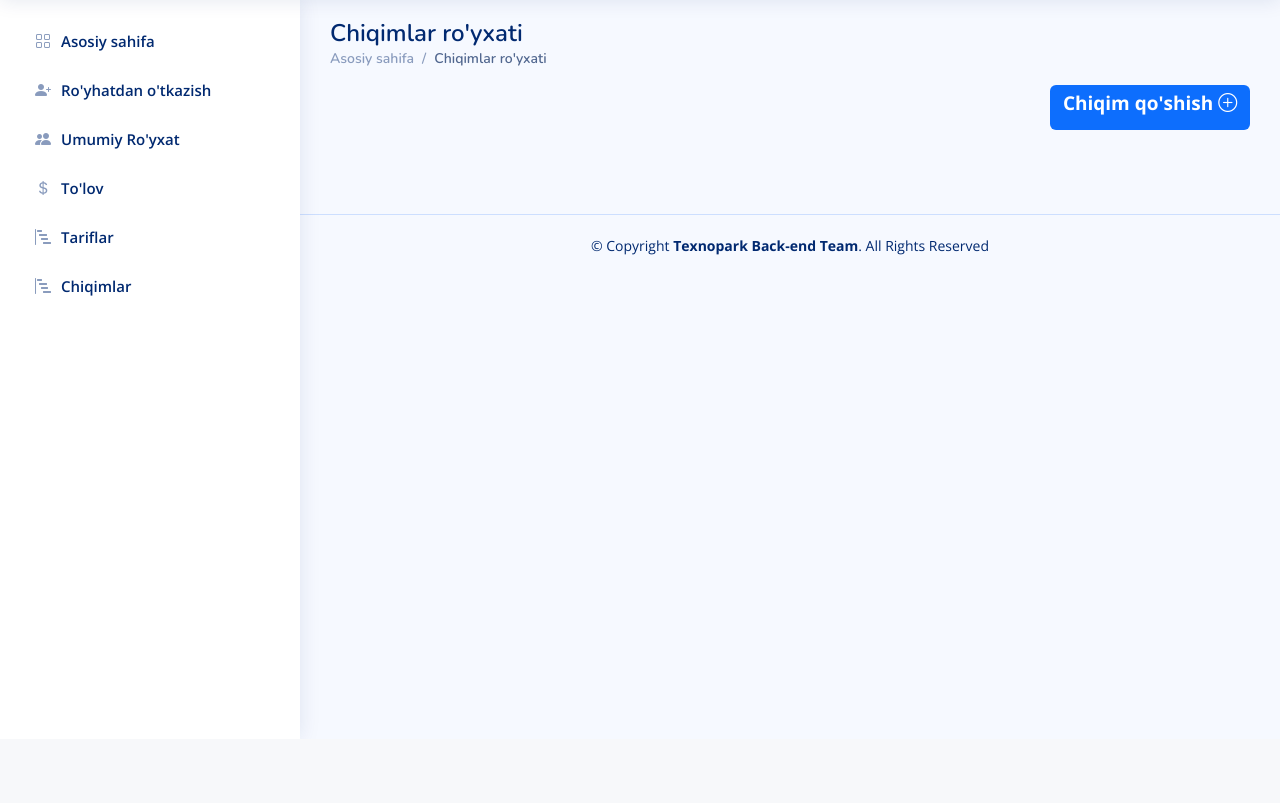
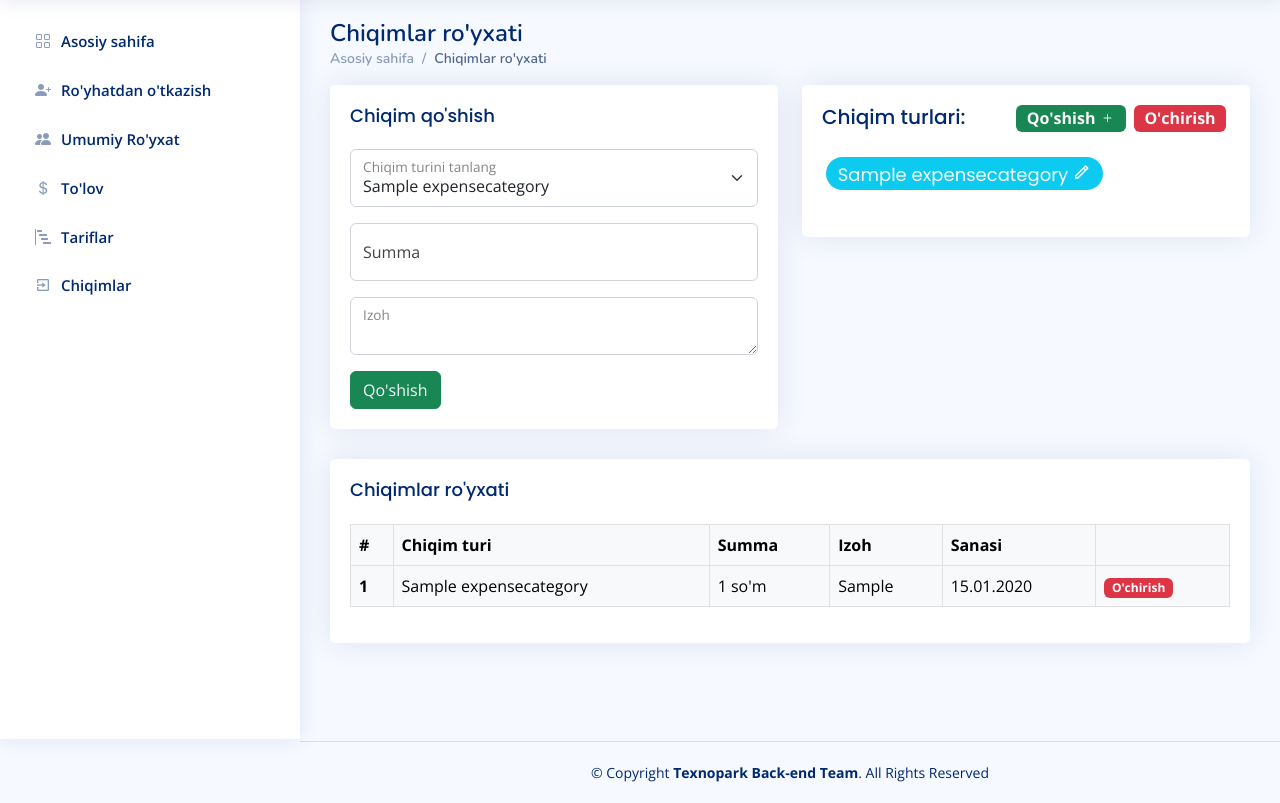
Before and after one commit to Abdulhamid51/fitnes_crm, a Django app: page /expense in a window 1280 px wide. Shown: the part 61-864 px from the top of the page. Before the commit the page ends 783 px from the top, so only its background shows below. Run offline with Django 3.2, Linux system fonts and the light colour scheme; tables that the repository leaves empty hold one stand-in row (values such as "Sample post"); some libraries are stand-ins or nearby versions.

Commit message:
expenses finished

```diff
--- a/main/admin.py
+++ b/main/admin.py
@@ -6,3 +6,5 @@
 admin.site.register(Month)
 admin.site.register(Day)
 admin.site.register(Payment)
+admin.site.register(Expense)
+admin.site.register(ExpenseCategory)
--- a/main/urls.py
+++ b/main/urls.py
@@ -23,6 +23,8 @@
     path('delete/tarif/<int:pk>',TarifDeleteview.as_view(),name='tarif_delite'),
 
     path('expense', ExpenseView.as_view(), name='expense'),
+    path('expense/<int:pk>', ExpenseDelUp.as_view(), name='expense_del_up'),
+
 
     path("year_mount/", filter.getyear_view, name="year"),
     path("client_year_mount/", filter.getclient_view, name="client"),
--- a/templates/expense/main_expense.html
+++ b/templates/expense/main_expense.html
@@ -2,6 +2,8 @@
 {% block content %}
 
   <main id="main" class="main">
+  <script src="../../static/assets/js/jquery-3.6.1.min.js"></script>
+
 
     <div class="pagetitle">
       <h1>Chiqimlar ro'yxati</h1>
@@ -29,79 +31,202 @@
             {% else %}
     {% endif %}
 
-  <div class="row confirm-row">
-    <div class="card col-lg-3 confirm-card p-3">
-      <div class="card-title text-center">
-        Ushbu tarifni o'chirishni xoxlaysizmi ?
+
+
+
+    <div class="row">
+        <div class="form-filter">
+
+          <div class="card expense-form ">
+            <div class="card-body ">
+              <div class="card-title">Chiqim turini qo'shish <span type="button" style="float: right;" onclick="add('close')"><i class="bi bi-x-lg" ></i></span></div>
+              <form action="" method="post">
+                {% csrf_token %}
+                <div class="col-md-12">
+                  <div class="form-floating mb-3">
+                    <input type="text" name="add_expense"  class="form-control" id="floatingTitle" placeholder="Your Name" required>
+                    <label for="floatingTitle">Nomi</label>
                   </div>
-      <div class="card-body text-center">
-        <span class="btn bg-success text-light m-2" onclick="confirmYes('yes')">Ha</span>
-        <span class="btn bg-danger text-light m-2" onclick="confirmYes('no')">Yo'q</span>
+                </div>
+                <div class="text-center">
+                  <button type="submit" class="btn btn-primary">Qo'shish</button>
+                </div>
+              </form>
+          </div>
+        </div>
+          <div class="card expense-form edit">
+            <div class="card-body ">
+              <div class="card-title">Chiqim turini o'zgartirish <span type="button" style="float: right;" onclick="add('close')"><i class="bi bi-x-lg" ></i></span></div>
+              <form method="post" id="form-edit">
+                {% csrf_token %}
+                <div class="col-md-12">
+                  <div class="form-floating mb-3">
+                    <input type="text" name="edit_expense"  class="form-control edit-value" id="floatingTitle"  placeholder="Your Name" required>
+                    <label for="floatingTitle">Nomi</label>
+                  </div>
+                </div>
+                <div class="text-center">
+                  <button type="submit" class="btn btn-primary ">O'zgartirish</button>
+                </div>
+              </form>
           </div>
         </div>
       </div>
 
 
-    <section class="section">
-      <div class="row"><div class="col-12 mb-3">
-      <a href="{% url 'main:addtarif' %}" class="badge bg-primary p-2 pe-2 info" style="font-size: 19px; width: 200px; height: 45px; color: white; float: right;">
-        Chiqim qo'shish <i class="bi bi-plus-circle"></i></a>
-
-      </div></div>
-      <div class="row">
-        {% for i in tarif %}
-        <div class="card-1 col-lg-6 c-info-{{ i.id }} info" >
-
-          <div class="card  p-3">
-            <div class="card-title p-2" style="font-size: 20px;">
-              <div class="text"><div class="badge bg-info" style="font-size: 18px;">{{ i.title }}</div>  tarifi quyidagi afzalliklarga ega!
+      <div class="col-md-6">
+      <div class="card">
+        <div class="card-body">
+          <h5 class="card-title">Chiqim qo'shish</h5>
+            <form action="" method="post">
+              {% csrf_token %}
+              <div class="col-md-12">
+                <div class="form-floating mb-3">
+                  <select class="form-select" name="expense" id="floatingSelect" aria-label="State">
+                    {% for c in expense_category %}
+                    <option selected value="{{ c.id }}" >{{ c }}</option>
+                    {% endfor %}
+                  </select>
+                  <label for="floatingSelect">Chiqim turini tanlang</label>
                 </div>
-
-            <ul class="mt-2 pt-2 ">
-              <li>Bir oyda <div class="badge bg-warning" style="font-size: 17px;">{{ i.days }} kun</div> davomida doimiy mashg'ulot.</li>
-              <li class="mt-1">Oylik to'lov <div class="badge bg-success" style="font-size: 17px;">{{ i.price }} so'm</div></li>
-            </ul>
-
-              <div class="text text-secondary">Qo'shimcha ma'lumot: </div>{{ i.info }}
               </div>
-            <div>
-
-              <a href="update/tarif/{{ i.id }}" class="badge bg-warning text-light p-2" style="font-size: 16px;"><i class="bi bi-pencil-square me-1 text-dark"></i> Tahrirlash</a>
-
-              <!-- <a href="delete/tarif/{{ i.id }}" onclick="confirmDelete()" class="badge bg-danger text-light p-2" style="font-size: 16px;"><i class="bi bi-x-circle-fill me-1 "></i> O'chirish</a> -->
-              <a href="#" onclick="confirmDelete('delete', '{{ i.id }}')" data-id="{{ i.id }}"  class="badge bg-danger text-light p-2 delete" style="font-size: 16px;"><i class="bi bi-x-circle-fill me-1 "></i> O'chirish</a>
+              <div class="col-md-12">
+                <div class="form-floating mb-3">
+                  <input type="number" name="summa"  class="form-control" id="floatingSum" placeholder="Your Name" required>
+                  <label for="floatingSum">Summa</label>
+                </div>
+              </div>
+              <div class="col-md-12">
+                <div class="form-floating mb-3">
+                    <textarea name="info" class="form-control" id="floatingText" cols="30" rows="10"></textarea>
+                  <label for="floatingText">Izoh</label>
                 </div>
               </div>
 
+              <div class="text-left">
+                <button class="btn btn-success text-light">Qo'shish</button>
               </div>
+
+            </form>
+          </div>
+        </div>
+      </div>
+      <div class="col-md-6">
+        <div class="card" style="overflow-y:scroll; max-height: 74.5%;">
+          <div class=" card-body">
+            <h5 class="card-title" style="font-size: 20px; float: left;">Chiqim turlari:</h5>
+            <p class="title mb-5 mt-3">
+              <span type="button" onclick="back('back')" class="badge bg-info text-light m-1 back-btn" style="float: right; font-size: 16px; display: none;">Orqaga</span>
+              <span type="button" onclick="back('delete')" class="badge bg-danger text-light m-1 delete-btn" style="float: right; font-size: 16px;">O'chirish</span>
+              <span type="button" onclick="add('open')" class="badge bg-success text-light m-1 add-btn " style="float: right; font-size: 16px;">Qo'shish <i class="bi bi-plus"></i></span>
+            </p>
+
+            <p class="card-title">
+              {% for c in expense_category %}
+              <span class="ex-btn category-{{ c.id }} badge rounded-pill bg-info text-light m-1" data-value="{{ c }}" style="font-size: 18px;">{{ c }} <a href="#" onclick="delExpense('category','{{ c.id }}')">
+                 <i class="ex-i bi bi-x-circle text-light ml-1 "></i></a>
+                <a href="#" onclick="add('edit', '{{ c.id }}' )"><i class="ex-edit ri-pencil-line text-light ml-1 "></i></a>
+              </span>
               {% endfor %}
+
+
+            </p>
+
+          </div>
         </div>
 
 
 
-    </section>
+      </div>
+      <div class="col-md-12">
+        <div class="card">
+          <div class="card-body">
+            <h5 class="card-title">Chiqimlar ro'yxati</h5>
+
+            <!-- Table with hoverable rows -->
+            <table class="table table-bordered table-hover table-light">
+              <thead>
+                <tr>
+                  <th scope="col">#</th>
+                  <th scope="col">Chiqim turi</th>
+                  <th scope="col">Summa</th>
+                  <th scope="col">Izoh</th>
+                  <th scope="col">Sanasi</th>
+                  <th scope="col"></th>
+                </tr>
+              </thead>
+              <tbody>
+                  {% for e in expense %}
+                  <tr class="c-{{ e.category.id }} e-{{ e.id }}">
+                    <th scope="row">{{ forloop.counter }}</th>
+                    <td>{{ e.category.title }}</td>
+                    <td>{{ e.summa }} so'm</td>
+                    <td>{{ e.info }}</td>
+                    <td>{{ e.created | date:"d.m.Y " }}</td>
+                    <td><span type="submit" onclick="delExpense('expense','{{ e.id }}')" class="badge bg-danger">O'chirish</span></td>
+                  </tr>
+                  {% endfor %}
+
+
+              </tbody>
+            </table>
+            <!-- End Table with hoverable rows -->
+
+          </div>
+        </div>
+
+
+      </div>
+    </div>
+
+
+
+
+  </main><!-- End #main -->
+
 
   <style>
-      .info{
+    .expense-btn{
+      background-color: red !important;
+      animation: 8ms animate infinite ;
+    }
+    .ex-i{
+      display:none;
+    }
+    .expense-btn i{
+      display:inline-block;
+    }
+    .expense-btn i.ex-edit{
+      display: none;
+    }
 
-        animation: slide 1s linear;
+   .expense-form{
+    display: block;
+    position: fixed;
+    width: 36%;
+    top:0%;
+    left: 34%;
+    z-index: 9999;
+    animation: 1s to_bottom ;
+
    }
-      @keyframes slide{
-        from{
-          transform: translateY(-100px);
-          opacity: 0;
-        }
-        to{
-          transform: translateY(7px);
-          opacity: 1;
-        }
+   .form-filter{
+      width: 100%;
+      height: 100%;
+      position: fixed;
+      top: 0;
+      left: 0;
+      z-index: 9999;
+      background:  white;
+      opacity: 0.9;
+      display: none;
     }
     .msg{
         position: fixed;
         top: 80px;
         right: 0;
         width: 30%;
-        animation: run 1.5s linear ;
+        animation: run 1s linear ;
         z-index: 100;
       }
       @keyframes run {
@@ -112,65 +237,113 @@
           transform: translateX(-8px);
       }
 }
-  .confirm-card{
-    display: none;
-    position: fixed;
-    left: 45%;
-    top:65px;
-    z-index: 150;
-    animation: todown 0.8s ;
-  }
-  @keyframes todown {
+    @keyframes animate{
       from{
-      transform: translateY(-50px);
+        transform: rotate(2deg);
+
       }
       to{
-      transform: translateY(0px);
+        transform: rotate(-2deg);
       }
     }
-
+    @keyframes to_bottom{
+      from{
+        opacity: 0.2;
+        transform: translateY(-200px);
+      }
+      to{
+        opacity: 1;
+        transform: translateY(1px);
+      }
+    }
   </style>
 
   <script>
-      function confirmDelete(answer,id){
-        let card = document.querySelector('.confirm-card')
+    let back_btn = document.querySelector('.back-btn');
+    let delete_btn = document.querySelector('.delete-btn');
+    let expense_btn = document.querySelectorAll('.ex-btn')
+    let add_btn = document.querySelector('.add-btn');
+    let add_form = document.querySelector('.form-filter');
+    let edit_form = document.querySelector('.edit');
 
-        if(answer === 'delete'){
-          card.style.display = 'block';
-          card.setAttribute('data-id',id )
+    let input_val = document.querySelector('.edit_value')
+
+
+    function back(command){
+      if(command === 'back'){
+        back_btn.style.display = 'none'
+        delete_btn.style.display = 'block'
+        add_btn.style.display = 'block'
+
+
+        expense_btn.forEach(element => {
+          element.classList.remove('expense-btn');
+        });
 
       }
+      else if(command === 'delete'){
+        delete_btn.style.display = 'none'
+        back_btn.style.display = 'block'
+        add_btn.style.display = 'none'
 
-      }
-      function confirmYes(answer){
-        let card = document.querySelector('.confirm-card')
-        let id =  card.getAttribute('data-id')
+        expense_btn.forEach(element => {
 
-        if(answer === 'no'){
-          card.style.display = 'none';
-        }
-        else if(answer === 'yes'){
-
-          $.ajax({
-              url:`delete/tarif/${Number(id)}`,
-              type:"GET",
-              data:{
-                  "msg":"ok"
-              },
-              success:function(response){
-                let c_info = document.querySelector(`.c-info-${id}`).style.display = 'none';
-
-              }
-          })
-          card.style.display = 'none';
+          element.classList.add('expense-btn');
+        });
 
       }
     }
 
-    </script>
+    function add(cmd, id){
+      if(cmd === 'open'){
+        add_form.style.display = 'block'
+        edit_form.style.display = 'none'
 
-  </main><!-- End #main -->
+      }else if(cmd === 'close'){
+        add_form.style.display = 'none'
+      }
+      else if(cmd === 'edit'){
+        add_form.style.display = 'block'
+        edit_form.style.display = 'block'
+        document.getElementById('form-edit').action = `/expense/${Number(id)}`;
+        console.log(edit_form, "form")
 
-  <script src="https://cdnjs.cloudflare.com/ajax/libs/jquery/3.6.3/jquery.min.js"></script>
+      }
+    }
+
+    function delExpense(cmd,id){
+      if(cmd === 'category'){
+        $.ajax({
+                url:`expense/${Number(id)}`,
+                type:"GET",
+                data:{
+                    "cmd":"category"
+                },
+                success:function(response){
+                  let category = document.querySelector(`.category-${ id }`).style.display = 'none';
+                  let tr = document.querySelectorAll(`.c-${ id }`);
+
+                  tr.forEach(element => {
+                    element.style.display = 'none'
+                  });
+
+                }
+            })
+      }else{
+        $.ajax({
+                url:`expense/${Number(id)}`,
+                type:"GET",
+                data:{
+                    "cmd":"expense"
+                },
+                success:function(response){
+                  let tr = document.querySelector(`.e-${ id }`).style.display = 'none';
+
+                }
+            })
+      }
+    }
+
+  </script
 
 {% endblock content %}
--- a/templates/tarif/tarif.html
+++ b/templates/tarif/tarif.html
@@ -83,7 +83,6 @@
 
     <style>
       .info{
-
         animation: slide 1s linear;
       }
       @keyframes slide{
@@ -101,7 +100,7 @@
         top: 80px;
         right: 0;
         width: 30%;
-        animation: run 1.5s linear ;
+        animation: run 1s linear ;
         z-index: 100;
       }
     @keyframes run {
--- a/templates/wrapper.html
+++ b/templates/wrapper.html
@@ -145,7 +145,7 @@
       </li>
       <li class="nav-item">
         <a class="nav-link collapsed" href="{% url 'main:expense' %}">
-          <i class="bi bi-bar-chart-steps"></i>
+          <i class="bx bx-exit"></i>
           <span>Chiqimlar</span>
         </a>
       </li>
```
Also changed, not shown: main/t_view.py (+49 -1 lines), templates/expense/expense_add.html (deleted, +0 -89 lines), templates/expense/update_expense.html (deleted, +0 -80 lines), main/migrations/0002_expensecategory_alter_client_status_alter_client_uid_and_more.py (added), templates/statistika.html (deleted). Lines whose indentation alone changed are shown as unchanged.
